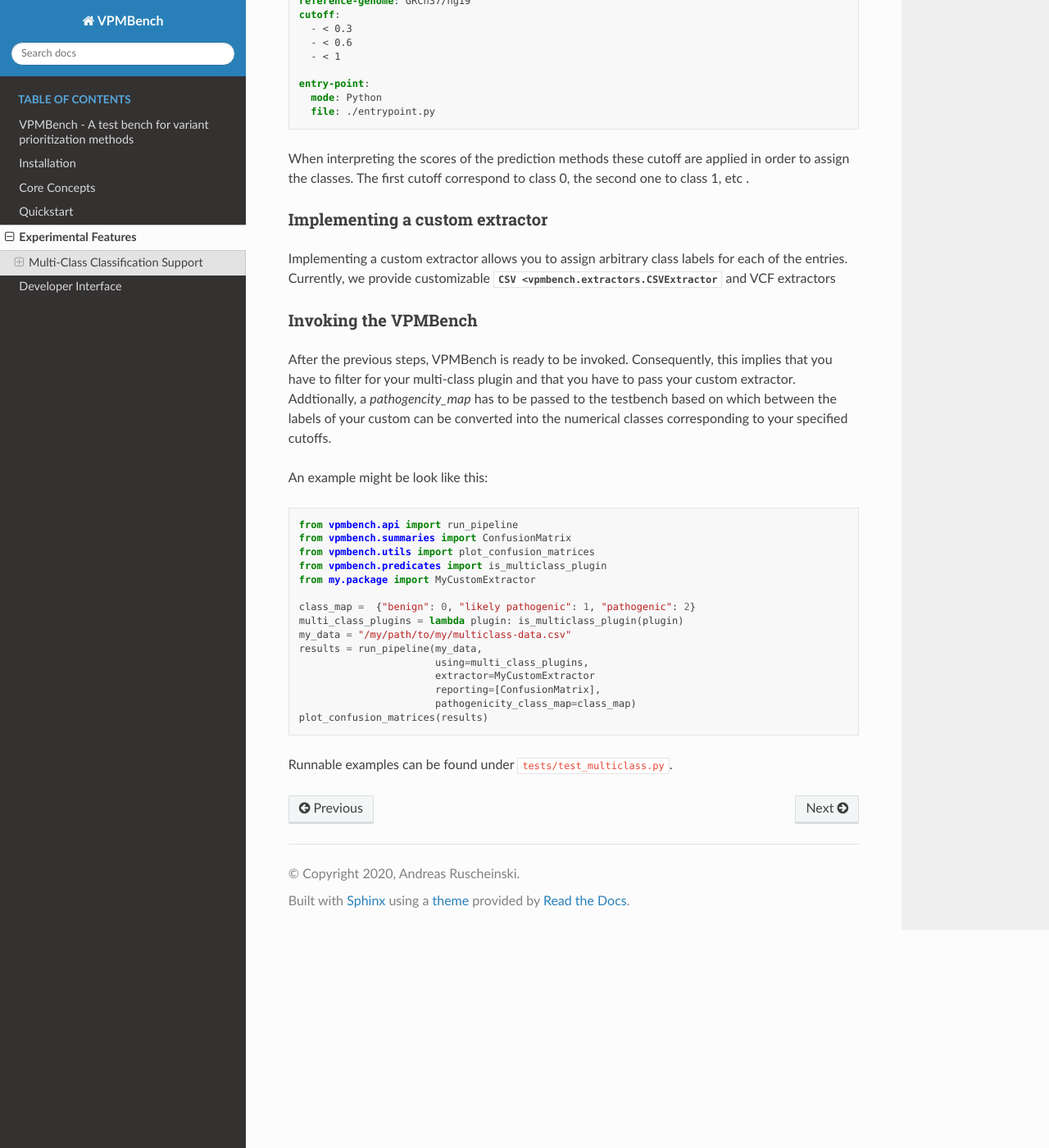
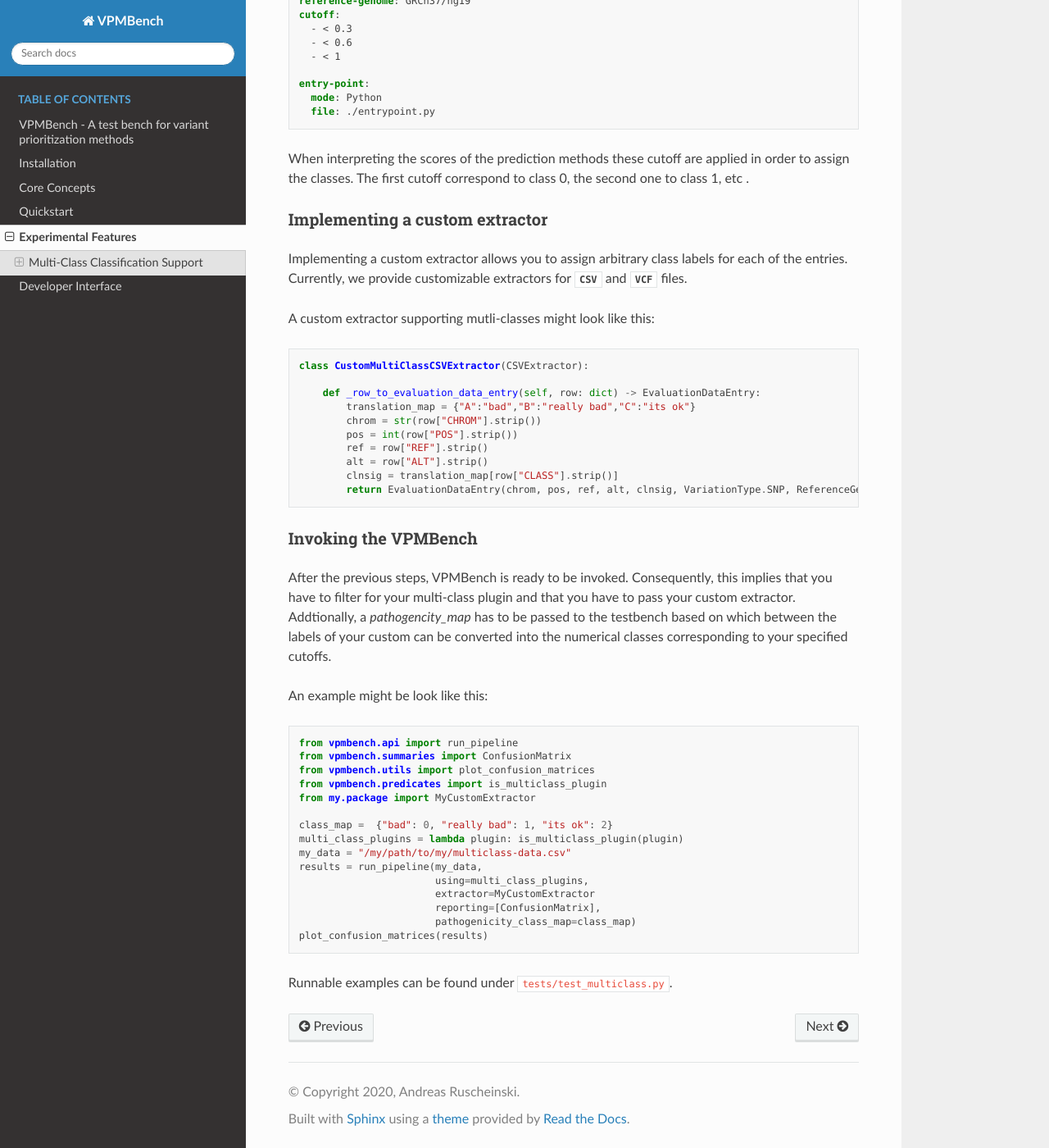
Before and after one commit to IDEA-PRIO/VPMBench, a Sphinx documentation site: the page built from docs/source/user/experimental-features.rst, in a window 1280 px wide and 1400 px high, scrolled down 660 px. Shown: the whole window at 82% size. Built offline with Sphinx 7.4.7 and the Read the Docs theme 2.0.0, drawn with Linux system fonts in a browser that asks for light colours.

Commit message:
fix documentation

```diff
--- a/docs/source/user/experimental-features.rst
+++ b/docs/source/user/experimental-features.rst
@@ -40,7 +40,23 @@
 ^^^^^^^^^^^^^^^^^^^^^^^^^^^^^^^
 
 Implementing a custom extractor allows you to assign arbitrary class labels for each of the entries.
-Currently, we provide customizable :class:`CSV <vpmbench.extractors.CSVExtractor` and VCF extractors
+Currently, we provide customizable extractors for :class:`CSV <vpmbench.extractor.CSVExtractor>` and :class:`VCF <vpmbench.extractor.VCFExtractor>` files.
+
+A custom extractor supporting mutli-classes might look like this:
+
+.. code-block:: python
+
+    class CustomMultiClassCSVExtractor(CSVExtractor):
+
+        def _row_to_evaluation_data_entry(self, row: dict) -> EvaluationDataEntry:
+            translation_map = {"A":"bad","B":"really bad","C":"its ok"}
+            chrom = str(row["CHROM"].strip())
+            pos = int(row["POS"].strip())
+            ref = row["REF"].strip()
+            alt = row["ALT"].strip()
+            clnsig = translation_map[row["CLASS"].strip()]
+            return EvaluationDataEntry(chrom, pos, ref, alt, clnsig, VariationType.SNP, ReferenceGenome.HG19)
+
 
 Invoking the VPMBench
 ^^^^^^^^^^^^^^^^^^^^^
@@ -59,7 +75,7 @@
     from vpmbench.predicates import is_multiclass_plugin
     from my.package import MyCustomExtractor
 
-    class_map =  {"benign": 0, "likely pathogenic": 1, "pathogenic": 2}
+    class_map =  {"bad": 0, "really bad": 1, "its ok": 2}
     multi_class_plugins = lambda plugin: is_multiclass_plugin(plugin)
     my_data = "/my/path/to/my/multiclass-data.csv"
     results = run_pipeline(my_data,
```
